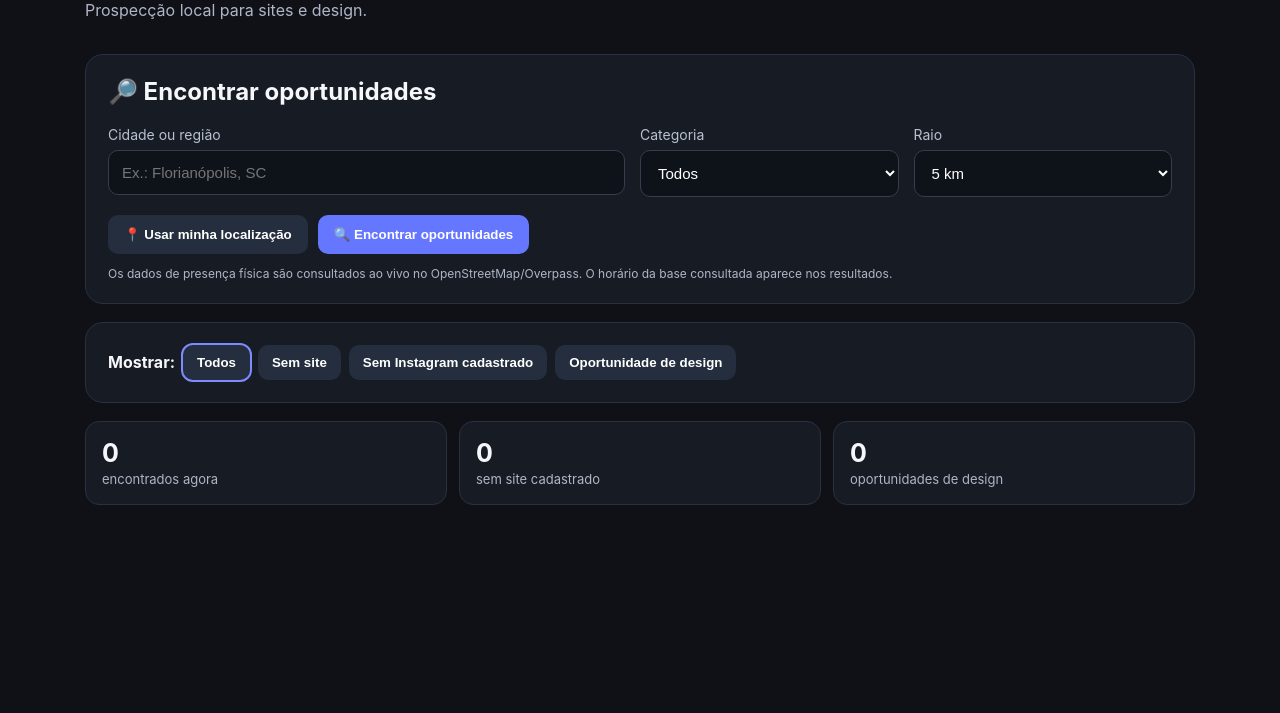
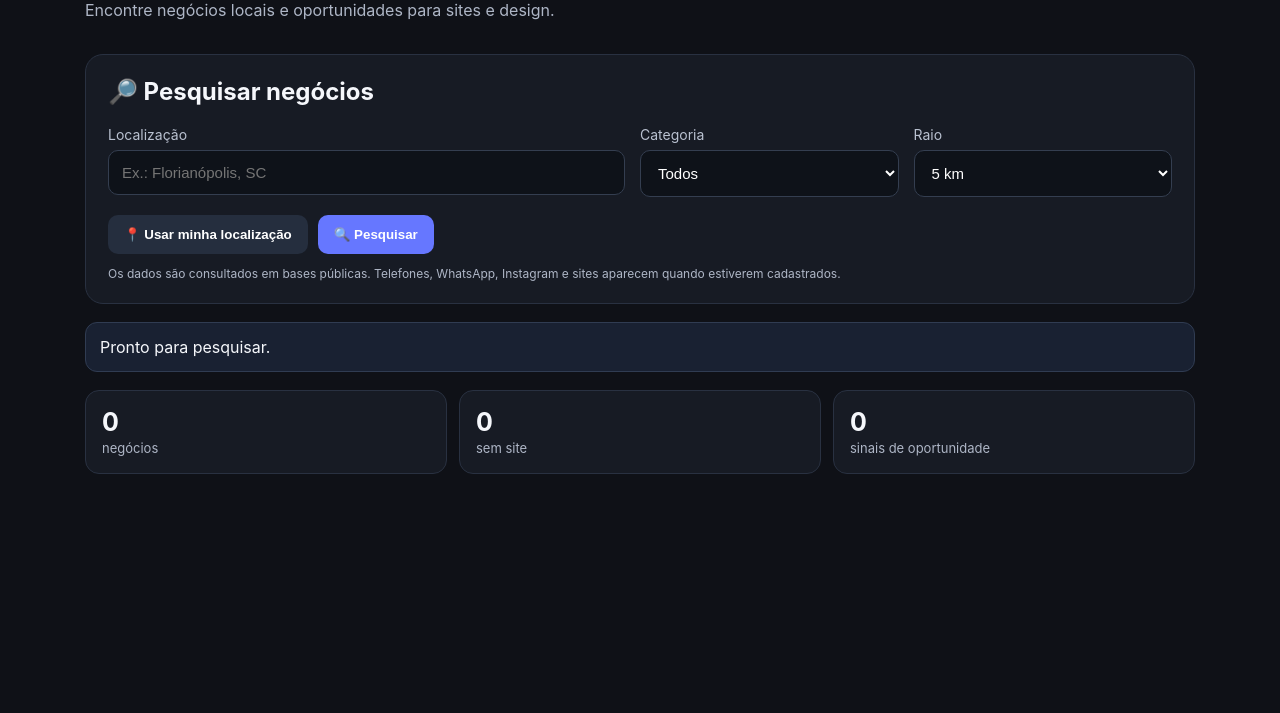
Before and after one commit to nyknike/radar-de-clientes-v2, a plain HTML site: page index.html in a window 1280 px wide. Shown: the part 87-800 px from the top of the page. Drawn offline with Linux system fonts and the light colour scheme.

Commit message:
Update index.html

```diff
--- a/index.html
+++ b/index.html
@@ -1,44 +1,60 @@
-<!doctype html>
+<!DOCTYPE html>
 <html lang="pt-BR">
 <head>
-  <meta charset="utf-8">
-  <meta name="viewport" content="width=device-width,initial-scale=1">
-  <title>Radar de Clientes — V2</title>
+  <meta charset="UTF-8">
+  <meta name="viewport" content="width=device-width, initial-scale=1.0">
+  <title>Radar de Clientes V3</title>
   <link rel="stylesheet" href="style.css">
 </head>
+
 <body>
-<header>
+
+<header class="header">
   <div>
     <h1>Radar de Clientes</h1>
-    <p>Prospecção local para sites e design.</p>
+    <p>Encontre negócios locais e oportunidades para sites e design.</p>
   </div>
-  <span class="badge">V2 • atualizado</span>
+
+  <span class="version">V3</span>
 </header>
 
 <main>
+
   <section class="panel">
-  <h2>🔎 Encontrar oportunidades</h2>
+
+    <h2>🔎 Pesquisar negócios</h2>
+
     <div class="grid">
-    <label>Cidade ou região
-      <input id="location" placeholder="Ex.: Florianópolis, SC">
+
+      <label>
+        Localização
+        <input
+          id="location"
+          type="text"
+          placeholder="Ex.: Florianópolis, SC"
+        >
       </label>
-    <label>Categoria
+
+      <label>
+        Categoria
         <select id="category">
           <option value="all">Todos</option>
+          <option value="restaurant">Restaurantes</option>
+          <option value="pizza">Pizzarias</option>
+          <option value="fast_food">Lanchonetes</option>
           <option value="shop">Lojas</option>
-        <option value="restaurant">Restaurantes</option>
-        <option value="fast_food">Lanchonetes / fast-food</option>
+          <option value="hairdresser">Barbearias / Salões</option>
           <option value="cafe">Cafés</option>
-        <option value="hairdresser">Barbearias / salões</option>
           <option value="gym">Academias</option>
           <option value="clinic">Clínicas</option>
           <option value="hotel">Hotéis</option>
           <option value="car_repair">Oficinas</option>
           <option value="bakery">Padarias</option>
-        <option value="pizza">Pizzarias</option>
         </select>
       </label>
-    <label>Raio
+
+      <label>
+        Raio
         <select id="radius">
           <option value="1000">1 km</option>
           <option value="3000">3 km</option>
@@ -47,33 +63,56 @@
           <option value="20000">20 km</option>
         </select>
       </label>
+
     </div>
+
     <div class="actions">
-    <button id="locateBtn" class="secondary">📍 Usar minha localização</button>
-    <button id="searchBtn">🔍 Encontrar oportunidades</button>
+
+      <button id="locate" class="secondary">
+        📍 Usar minha localização
+      </button>
+
+      <button id="search">
+        🔍 Pesquisar
+      </button>
+
     </div>
-  <p class="hint">Os dados de presença física são consultados ao vivo no OpenStreetMap/Overpass. O horário da base consultada aparece nos resultados.</p>
+
+    <p class="hint">
+      Os dados são consultados em bases públicas. Telefones, WhatsApp,
+      Instagram e sites aparecem quando estiverem cadastrados.
+    </p>
+
   </section>
 
-<section id="status" class="status hidden"></section>
+  <div id="status" class="status">
+    Pronto para pesquisar.
+  </div>
 
-<section class="filters panel hidden" id="filters">
-  <strong>Mostrar:</strong>
-  <button class="filter active" data-filter="all">Todos</button>
-  <button class="filter" data-filter="website">Sem site</button>
-  <button class="filter" data-filter="instagram">Sem Instagram cadastrado</button>
-  <button class="filter" data-filter="design">Oportunidade de design</button>
-</section>
+  <section class="summary">
 
-<section class="summary hidden" id="summary">
-  <div><strong id="total">0</strong><span>encontrados agora</span></div>
-  <div><strong id="noSite">0</strong><span>sem site cadastrado</span></div>
-  <div><strong id="design">0</strong><span>oportunidades de design</span></div>
+    <div>
+      <strong id="count">0</strong>
+      <span>negócios</span>
+    </div>
+
+    <div>
+      <strong id="siteOpp">0</strong>
+      <span>sem site</span>
+    </div>
+
+    <div>
+      <strong id="opp">0</strong>
+      <span>sinais de oportunidade</span>
+    </div>
+
   </section>
 
   <section id="results" class="results"></section>
+
 </main>
 
 <script src="app.js"></script>
+
 </body>
 </html>
```
Lines whose indentation alone changed are shown as unchanged.
